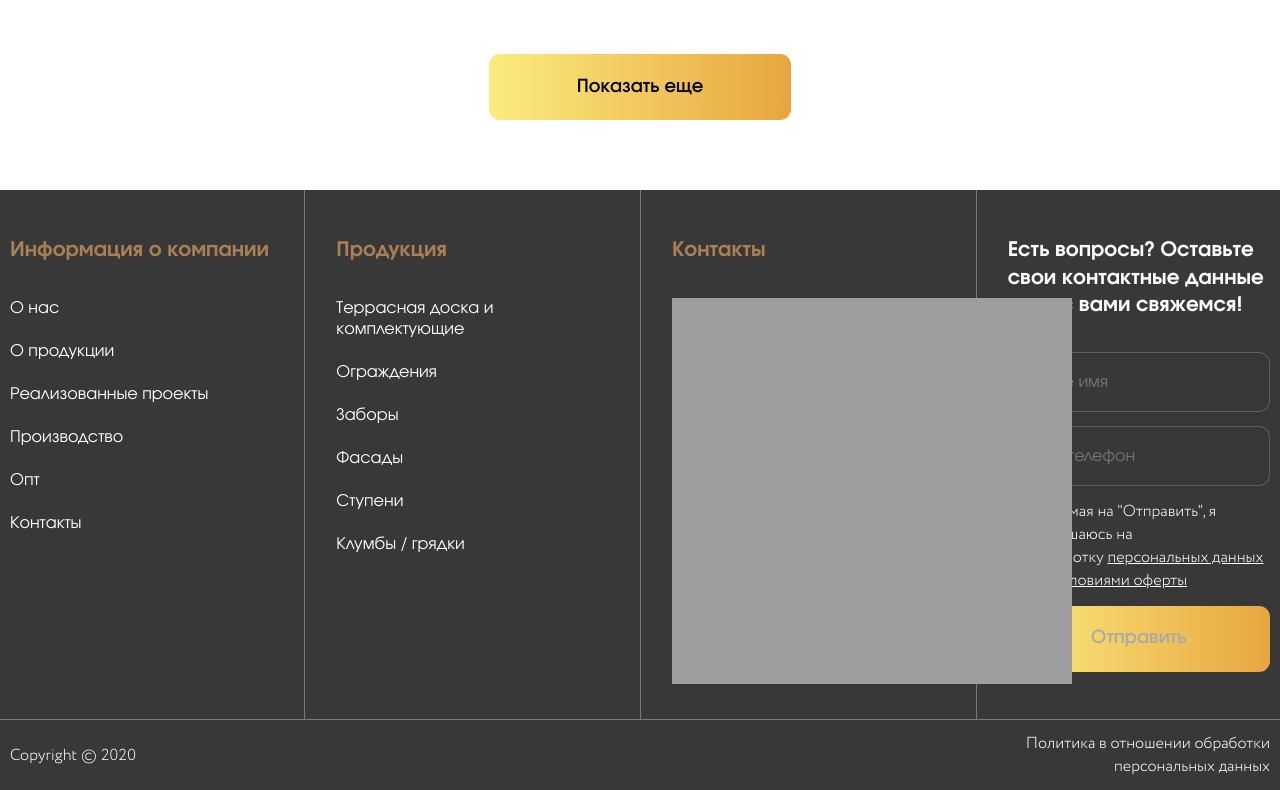
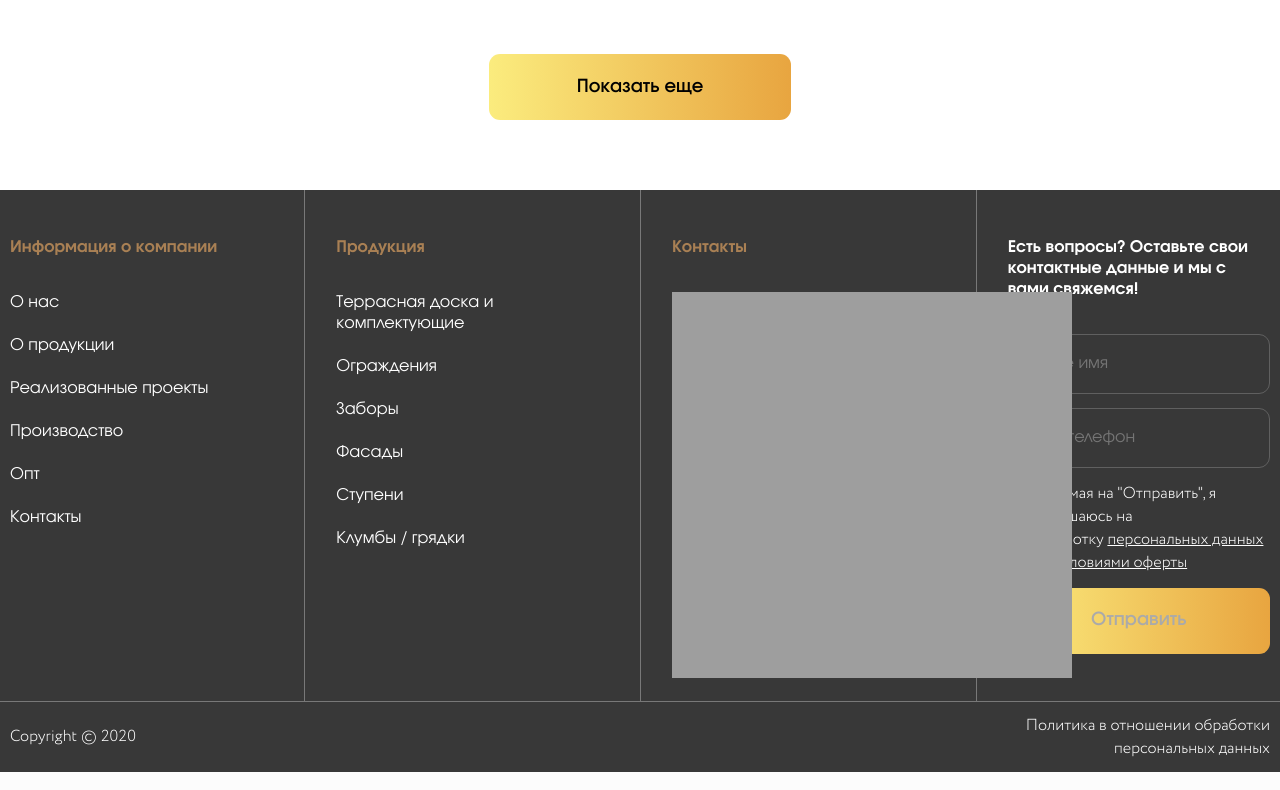
Before and after one commit to Avhab/gh36GaT0Q1mz, a PHP site: page /Likewood/articles.html in a window 1280 px wide; the page is wider, and only the part inside the window is pictured. Shown: the part 3205-3995 px from the top of that part. Run offline with PHP 8.4, Linux system fonts and the light colour scheme; grey boxes are pictures that could not be loaded.

Commit message:
Add files via upload

```diff
--- a/Likewood/css/styles.css
+++ b/Likewood/css/styles.css
@@ -449,7 +449,7 @@ footer .row1 .colm:first-child {padding-left:0;width:calc(25% - 0.666*1.9375rem)
 footer .row1 .colm:last-child {padding-right:0;width:calc(25% - 0.666*1.9375rem);}
 footer .row2, footer .chkLab {font-family: 'Circe';font-weight:350;font-size:1rem;font-size:16px;line-height:normal;letter-spacing:0;}
 footer .row2 .wrapG {height:70px;display:flex;justify-content:space-between;flex-wrap:wrap;align-items:center;gap:0;padding:0.5rem 10px;}
-footer .tit {color:#A98054;font-weight:700;font-size:1.25rem;line-height:1.7rem;margin-bottom:0.7rem;}
+footer .tit {color:#A98054;font-weight:700;margin-bottom:0.7rem;}
 footer .colm4 .tit {color:#FFF;}
 footer .row2 .wrapG>* {max-width:280px;}
 footer .row2 .wrapG>*:last-child {text-align:right;}
```
